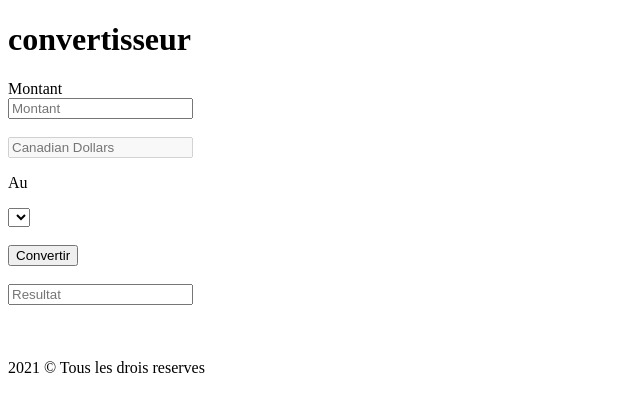
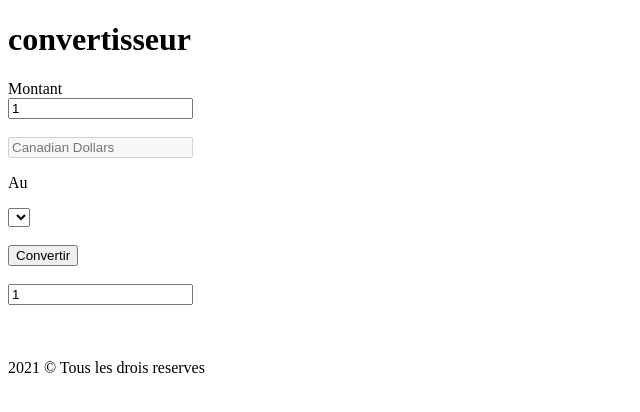
Before and after one commit to makhlouf279/projetConvertisseur_angular, an Angular app: page / in a window 1280 px wide. Shown: the top 412 px of the page, without its empty margins (0-640 px from the left). Built offline with nearby package versions, Linux system fonts and the light colour scheme; no server answers.

Commit message:
proposition

```diff
--- a/src/app/app.component.html
+++ b/src/app/app.component.html
@@ -5,7 +5,7 @@
 </div>
       <div class="card">
 
-            Montant<br><input type="text" placeholder="Montant">
+            Montant<br><input type="text" placeholder="Montant" [(ngModel)]="montant">
                            <br><br>
                 <input type="text" placeholder="Canadian Dollars"  [disabled]="statut">
         <!--
@@ -21,7 +21,7 @@
                       <br><br>
                         <button (click)="convertirMoney()">Convertir</button>
                         <br> <br>
-                        <input type="text" placeholder="Resultat">
+                        <input type="text" placeholder="Resultat" [(ngModel)]="resultat">
 
       </div>
   <br> <br> <br>
--- a/src/app/app.component.ts
+++ b/src/app/app.component.ts
@@ -13,11 +13,11 @@ export class AppComponent implements OnInit{
   title = 'convertisseur';
   moneyservice:MoneyService;
   myMoney?:Money[];
-  montant?:any;
+  montant?:number=1;
   statut:boolean=true;
   stat:boolean= true;
-  rate?:Money[];
-  resultat?:number;
+  rate?:number=1;
+  resultat?:number=1;
 
 
 
@@ -36,7 +36,7 @@ export class AppComponent implements OnInit{
 
   }
   getLesMoney(rate:Money[]){
-    this.rate=rate;
+    this.rate=2;
 
   }
 /*
@@ -50,7 +50,11 @@ export class AppComponent implements OnInit{
   */
 
   convertirMoney(){
-      this.resultat=<any>this.montant*<any>this.rate;
+    if(this.montant!=undefined&& this.montant>=0 &&this.rate!=undefined&& this.rate>=0){
+      this.resultat=this.montant*this.rate;
+    }else {
+      this.resultat=0;
+    }
       return this.resultat;
 
   }
```
